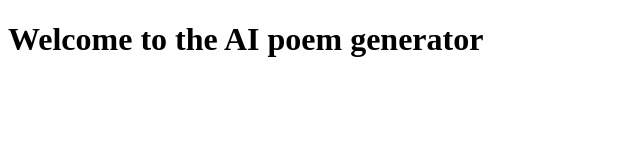
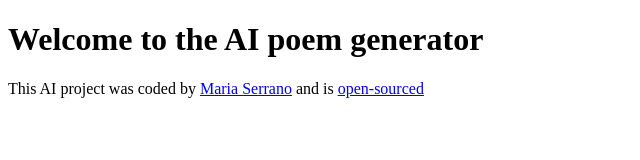
Before and after one commit to mhserrano/ai-generator, a plain HTML site: page index.html in a window 1280 px wide. Shown: the whole page, without its empty margins (0-640 px from the left). Drawn offline with Linux system fonts and the light colour scheme.

Commit message:
Added the footer

```diff
--- a/index.html
+++ b/index.html
@@ -10,6 +10,9 @@
 
 <body>
     <h1>Welcome to the AI poem generator</h1>
+
+    <footer>This AI project was coded by <a href="https://github.com/mhserrano" target="_blank">Maria Serrano</a> and is
+        <a href="https://github.com/mhserrano/ai-generator" target="_blank">open-sourced</a></footer>
     <script src="src/index.js"></script>
 </body>
 
```
